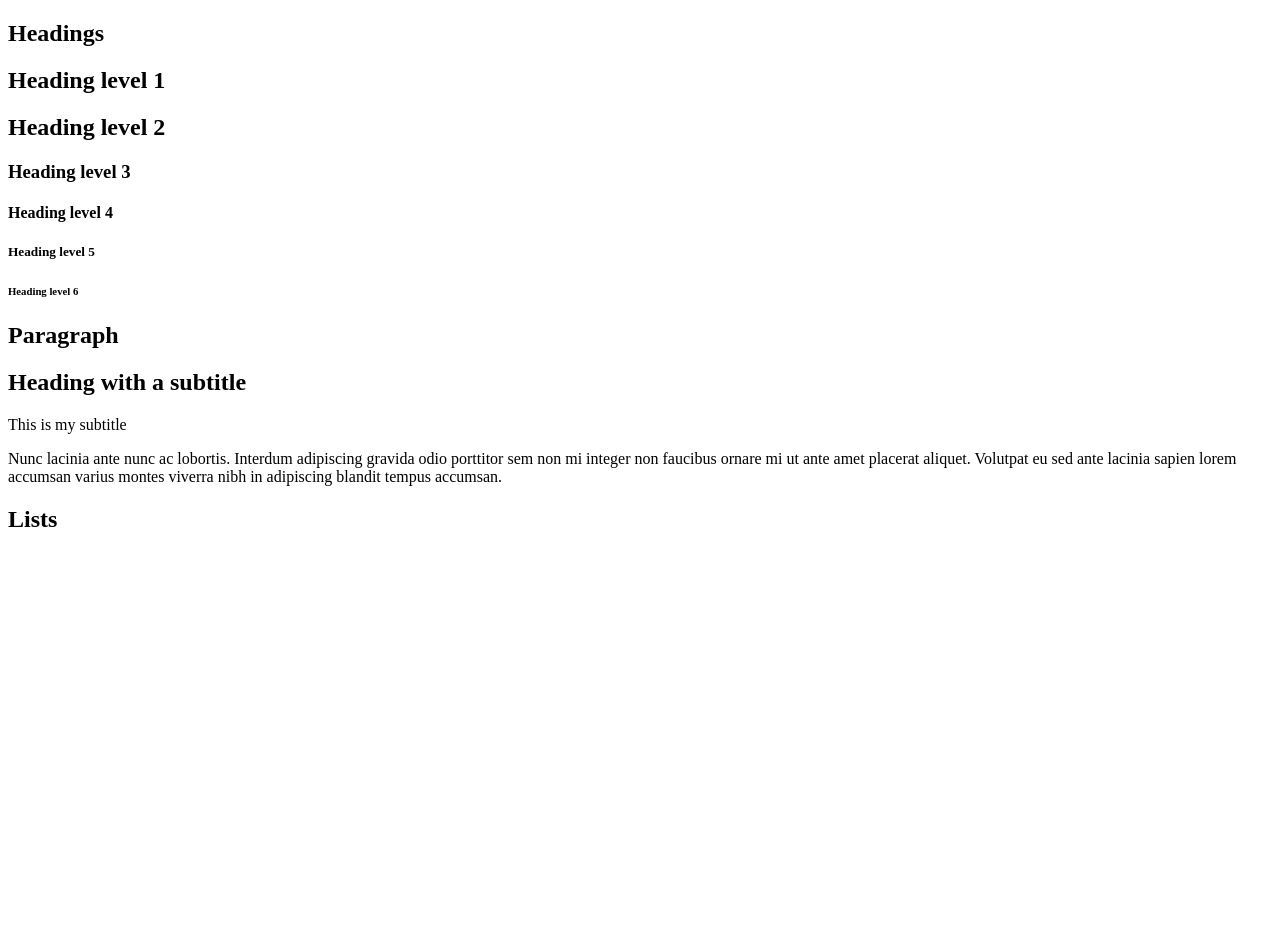
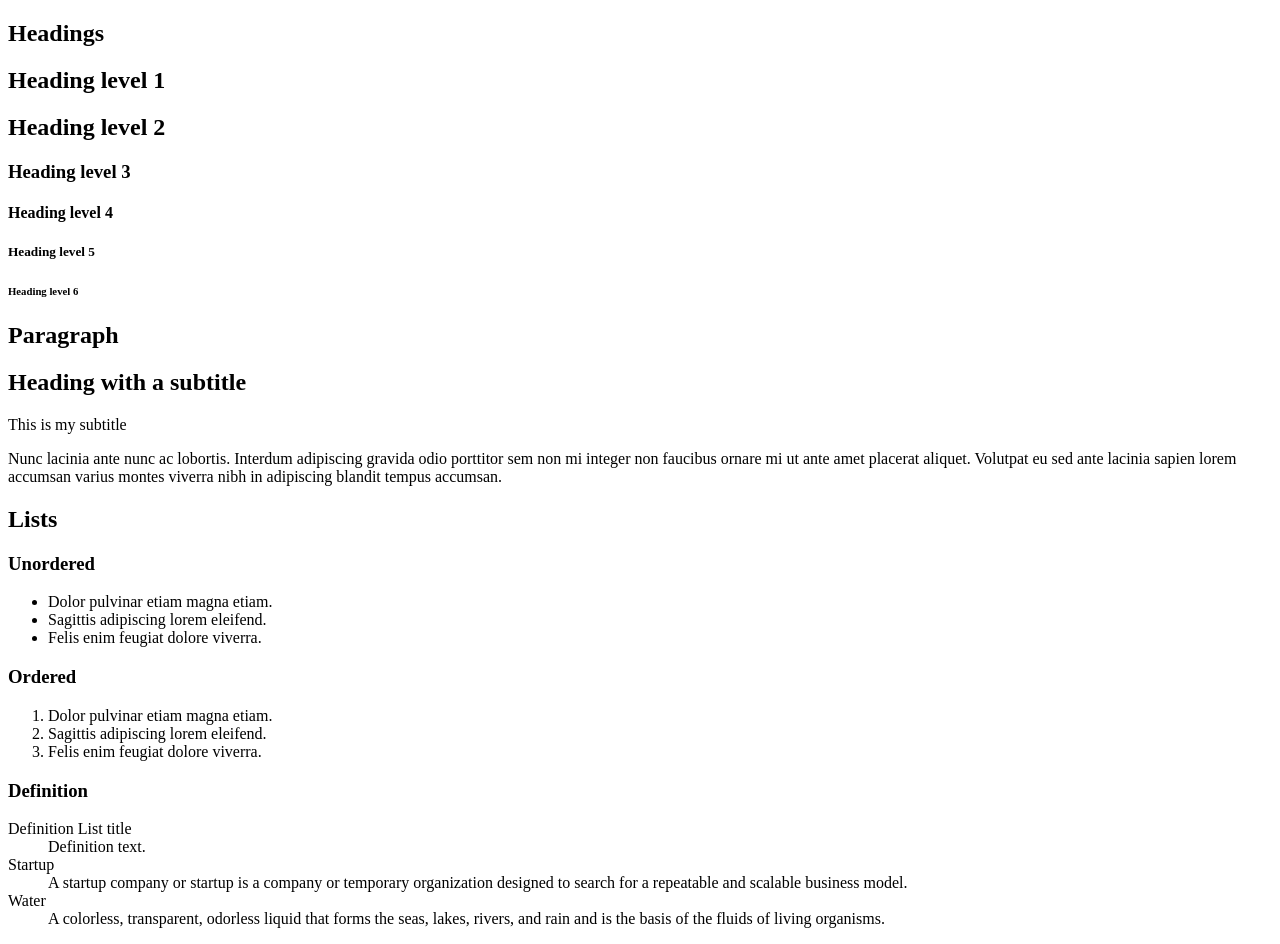
Before and after one commit to manueldavids/holbertonschool-web_front_end, a plain HTML site: page html_advanced/26-styleguide.html in a window 1280 px wide. Before the commit the page ends 800 px from the top, so only its background shows below. Drawn offline with Linux system fonts and the light colour scheme.

Commit message:
feat: add unordered, ordered, and definition list examples with English comments to styleguide

```diff
--- a/html_advanced/26-styleguide.html
+++ b/html_advanced/26-styleguide.html
@@ -35,8 +35,30 @@
     <h2>Lists</h2>
   </header>
   <div>
-    <!-- Aquí van los ejemplos de listas -->
-  </div>
+    <!-- Unordered list example -->
+    <h3>Unordered</h3>
+    <ul>
+      <li>Dolor pulvinar etiam magna etiam.</li>
+      <li>Sagittis adipiscing lorem eleifend.</li>
+      <li>Felis enim feugiat dolore viverra.</li>
+    </ul>
+    <!-- Ordered list example -->
+    <h3>Ordered</h3>
+    <ol>
+      <li>Dolor pulvinar etiam magna etiam.</li>
+      <li>Sagittis adipiscing lorem eleifend.</li>
+      <li>Felis enim feugiat dolore viverra.</li>
+    </ol>
+    <!-- Definition list example -->
+    <h3>Definition</h3>
+    <dl>
+      <dt>Definition List title</dt>
+      <dd>Definition text.</dd>
+      <dt>Startup</dt>
+      <dd>A startup company or startup is a company or temporary organization designed to search for a repeatable and scalable business model.</dd>
+      <dt>Water</dt>
+      <dd>A colorless, transparent, odorless liquid that forms the seas, lakes, rivers, and rain and is the basis of the fluids of living organisms.</dd>
+    </dl>
 </section>
             </main>
             <footer></footer>
```
